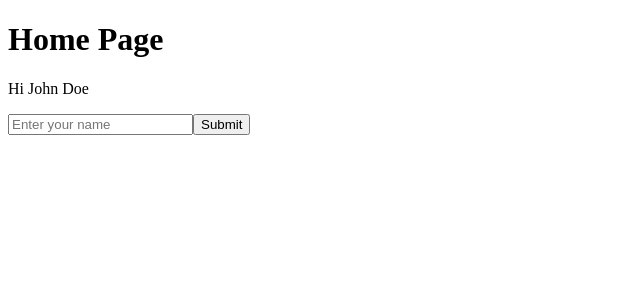
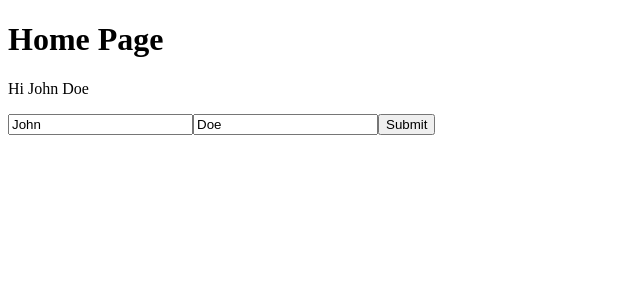
Before and after one commit to EugeBr/angular-lessons, an Angular app: page / in a window 1280 px wide. Shown: the top 300 px of the page, without its empty margins (0-640 px from the left). Built offline with nearby package versions, Linux system fonts and the light colour scheme.

Commit message:
ngModel, ngIf examples

```diff
--- a/src/app/app.module.ts
+++ b/src/app/app.module.ts
@@ -1,5 +1,6 @@
 import { NgModule } from '@angular/core';
 import { BrowserModule } from '@angular/platform-browser';
+import { FormsModule } from '@angular/forms';
 
 import { AppComponent } from './app.component';
 import { HomeComponent } from './components/home/home.component';
@@ -10,7 +11,8 @@ import { HomeComponent } from './components/home/home.component';
     HomeComponent
   ],
   imports: [
-    BrowserModule
+    BrowserModule,
+    FormsModule
   ],
   providers: [],
   bootstrap: [AppComponent]
--- a/src/app/components/home/home.component.html
+++ b/src/app/components/home/home.component.html
@@ -1,5 +1,10 @@
 <h1>Home Page</h1>
-<p>Hi {{ name }} {{ lastName }}</p>
+<p *ngIf="name.length">Hi {{ name }} {{ lastName }}</p>
 
-<input type="text" [placeholder]="message">
+<input type="text" [placeholder]="message" [(ngModel)]="name">
+<input type="text" placeholder="Write your lastname" [(ngModel)]="lastName">
 <button [disabled]="isDisabled" (click)="sayHello()">Submit</button>
+
+<div *ngIf="isPepe()">
+   <p [ngStyle]="{'background-color': 'red', 'font-size.px': secretMessageFontSize}">Secret message</p>
+</div>
--- a/src/app/components/home/home.component.ts
+++ b/src/app/components/home/home.component.ts
@@ -10,16 +10,22 @@ export class HomeComponent {
   lastName: string;
   message: string;
   isDisabled: boolean;
+  secretMessageFontSize: number;
 
   constructor() {
     this.name = "John";
     this.lastName = "Doe";
     this.message = "Enter your name";
     this.isDisabled = false;
+    this.secretMessageFontSize = 40;
   }
 
   sayHello(): void {
     console.log(`Hello ${this.name} ${this.lastName}`);
 
   }
+
+  isPepe(): boolean {
+    return this.name === "Pepe";
+  }
 }
```
